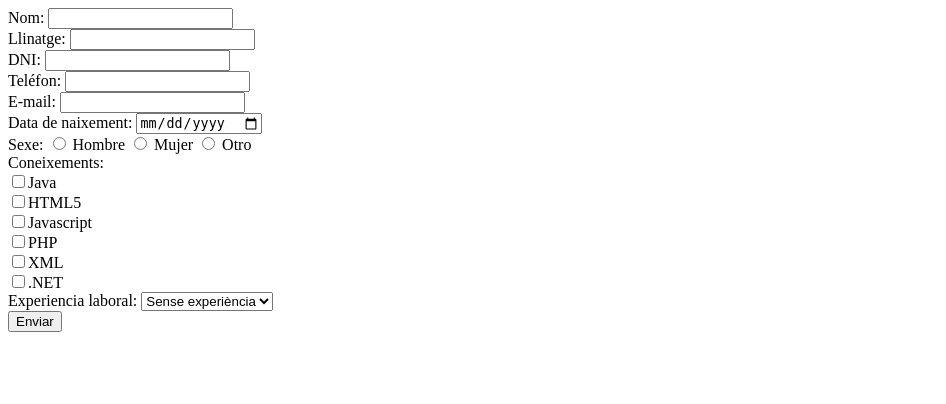
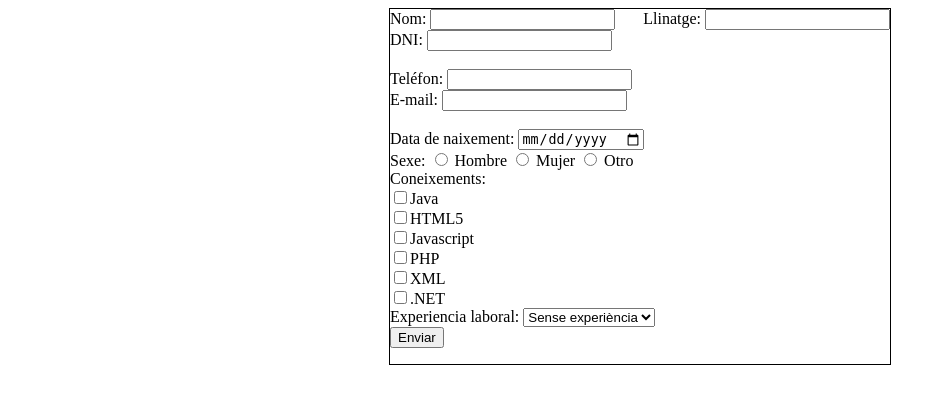
Before and after one commit to ninofdz/dwes, a PHP site: page /form.php in a window 1280 px wide. Shown: the top 404 px of the page, without its empty margins (0-946 px from the left). Run offline with PHP 8.4, Linux system fonts and the light colour scheme.

Commit message:
22/10/17

```diff
--- a/ejercicios1/practica1/form.php
+++ b/ejercicios1/practica1/form.php
@@ -4,12 +4,35 @@
 				els camps
 			- Passo el contingut dels paràmetres a variables
 -->
+<style>
 
+
+.contenedor {
+	width: 500px;
+	margin: auto;
+	border: 1px solid black;
+}
+
+.formulario {
+
+}
+
+.nom {
+	display: inline-block;
+}
+
+.llin {
+	display: inline-block;
+	float: right;
+}
+
+</style>
 <?php
 	//inicialitzar les variables
 	$nom  = $llin = $dni = $tlf = $email ="";
-	$nomErr = $llinErr = $dniErr = $tlfErr = $emailErr = "";
+	$nomErr = $llinErr = $dniErr = $tlfErr = $emailErr = $emailNoVal = "";
 	$mostrar = false;
+	$comprobarEmail = "";
 
 
 
@@ -25,8 +48,6 @@ $data = trim($data);
 	$data = stripslashes($data);
 	$data = htmlspecialchars($data);
 	return $data;
-
-
 	}
 ?>
 
@@ -42,7 +63,8 @@ return $data;
 
 		if (empty($_POST["nom"])) {
 			$mostrar = false;
-			$nomErr = "Nombre requerido";
+			$nomErr = "<span style='color:red'>nombre</span>";
+			echo "<style> #nom1{background-color:red} </style>";
 		} else {
 			$nameErr = "";
 			$nom = clean_name($_POST["nom"]);
@@ -60,18 +82,18 @@ return $data;
 
 
 		if (isset ($_POST["dni"])) {
+			$mostrar = false;
 				$dni = $_POST["dni"];
 				$dniNum = strlen($dni);
 				$dniLetra = substr($dni, -1);
 				$dniNumeros = substr($dni, 0, 8);
 				if ($dni == "") {
 						$dniErr = "vacio";
-
 				}
 				elseif (!is_numeric($dniNumeros) || is_numeric($dniLetra) || $dniNum !== 9  ) {
 					$dniErr = "mal";
+					$mostrar = true;
 				}
-
 		}
 
 		if (empty($_POST["tlf"])) {
@@ -79,23 +101,30 @@ return $data;
 			$tlfErr = "Nombre requerido";
 		} else {
 			$tlfErr = "";
-			$tlf = test_input($_POST["tlf"]);
+			$tlf = clean_name($_POST["tlf"]);
 			$mostrar = true;
 		}
 
 		if (empty($_POST["email"])) {
 				$mostrar = false;
-			$emailErr = "Nombre requerido";
+				$comprobarEmail = "vacio";
+				$emailVacio = "Campo requerido";
+		} elseif (!filter_var($email, FILTER_VALIDATE_EMAIL)) {
+				$comprobarEmail = "mal";
+				$emailMal = "Tiene que tener formato email";
+				$mostrar = false;
 		} else {
-			$emailErr = "";
-			$email = test_input($_POST["email"]);
 			$mostrar = true;
 		}
+
+
 }
 
 
 
 if($mostrar){
+
+
 	?>
 
 
@@ -107,14 +136,37 @@ if($mostrar){
 	<?php
     } else { ?>
 
+<div class="contenedor">
+
+
+		<div class="formulario">
+
+
 	  <form action="form.php" method="post">
-	  Nom:   <input type="text"   name="nom"><?php echo $nomErr;?><br>
-    Llinatge: <input type="text"   name="llin"><<?php echo $llinErr;?>br>
-    DNI: <input type="text"   name="dni"><?php if ($dniErr == "mal") { echo "mal xd";} elseif ($dniErr == "vacio"){ echo "vacui xd";} {
-    	# code...
-    } ?><br>
+			<div class="nom">
+				Nom:   <input type="text" id="nom1"  name="nom"><?php echo $nomErr;?>
+			</div>
+			<div class="llin">
+				Llinatge: <input type="text"   name="llin"><?php echo $llinErr;?><br>
+			</div>
+			<div class="dni">
+				DNI: <input type="text"   name="dni"><?php if ($dniErr == "mal") { echo "mal xd";} elseif ($dniErr == "vacio"){ echo "vacio";} ?>
+			</div>
+				<br>
+			<div class="tlf">
 				Teléfon: <input type="text"   name="tlf"><?php echo $tlfErr;?><br>
-	  E-mail: <input type="text"   name="email"><?php echo $emailErr;?><br>
+			</div>
+			<div class="email">
+				E-mail: <input type="text"   name="email">
+				<?php
+				if ($comprobarEmail == "vacio"){
+					echo $emailVacio;
+				} elseif ($comprobarEmail == "mal"){
+					 echo $emailMal;
+				} ?>
+			</div>
+
+		 <br>
 		Data de naixement:   <input type="date" name="dnaix"><br>
 
 
@@ -141,7 +193,8 @@ if($mostrar){
 
 	          <input type="submit" name="submit" value="Enviar"><br>
 	  </form>
-
+		</div>
+		</div>
 	<?php } ?>
 
 </body>
```
Lines whose indentation alone changed are shown as unchanged.
